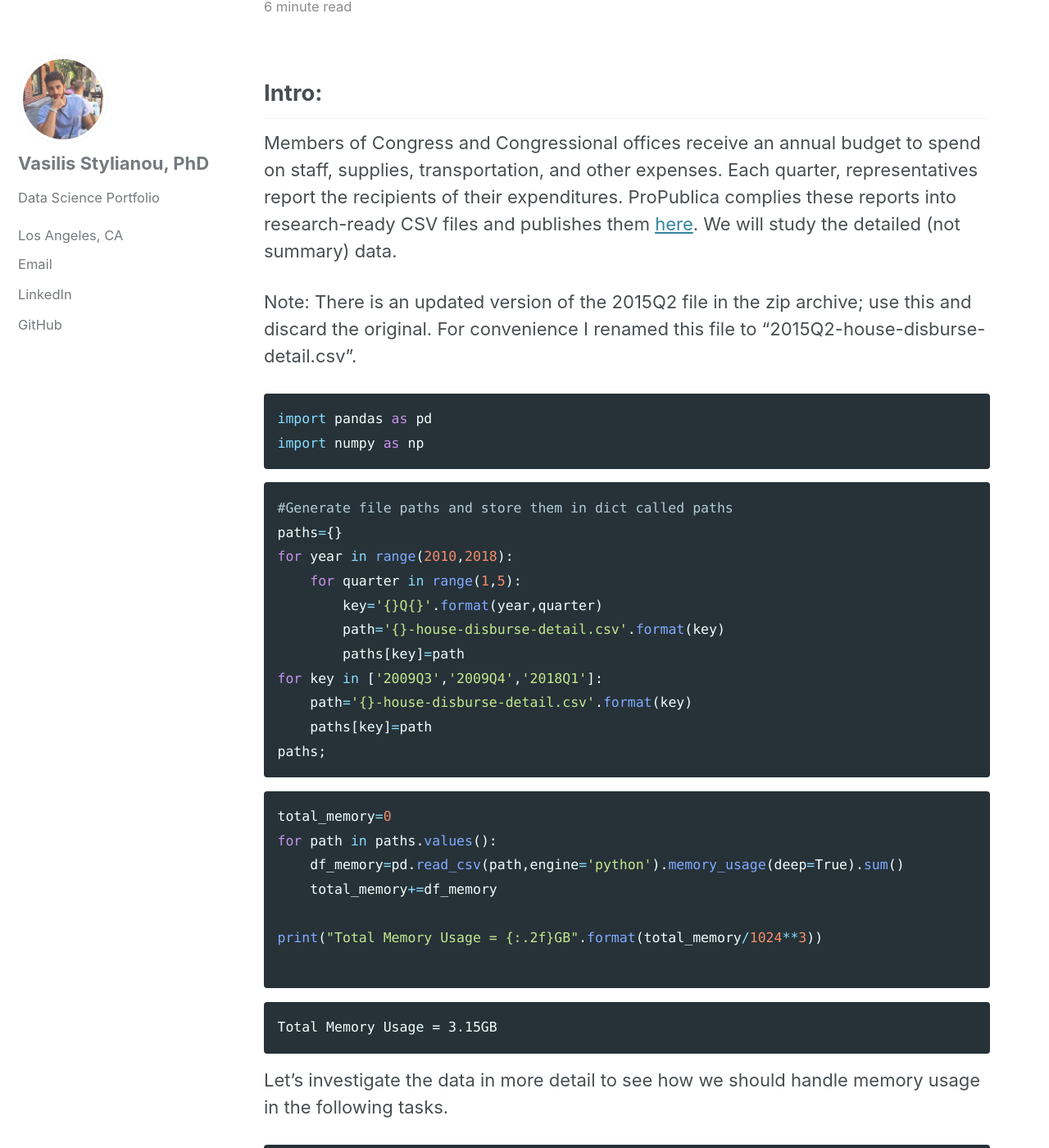
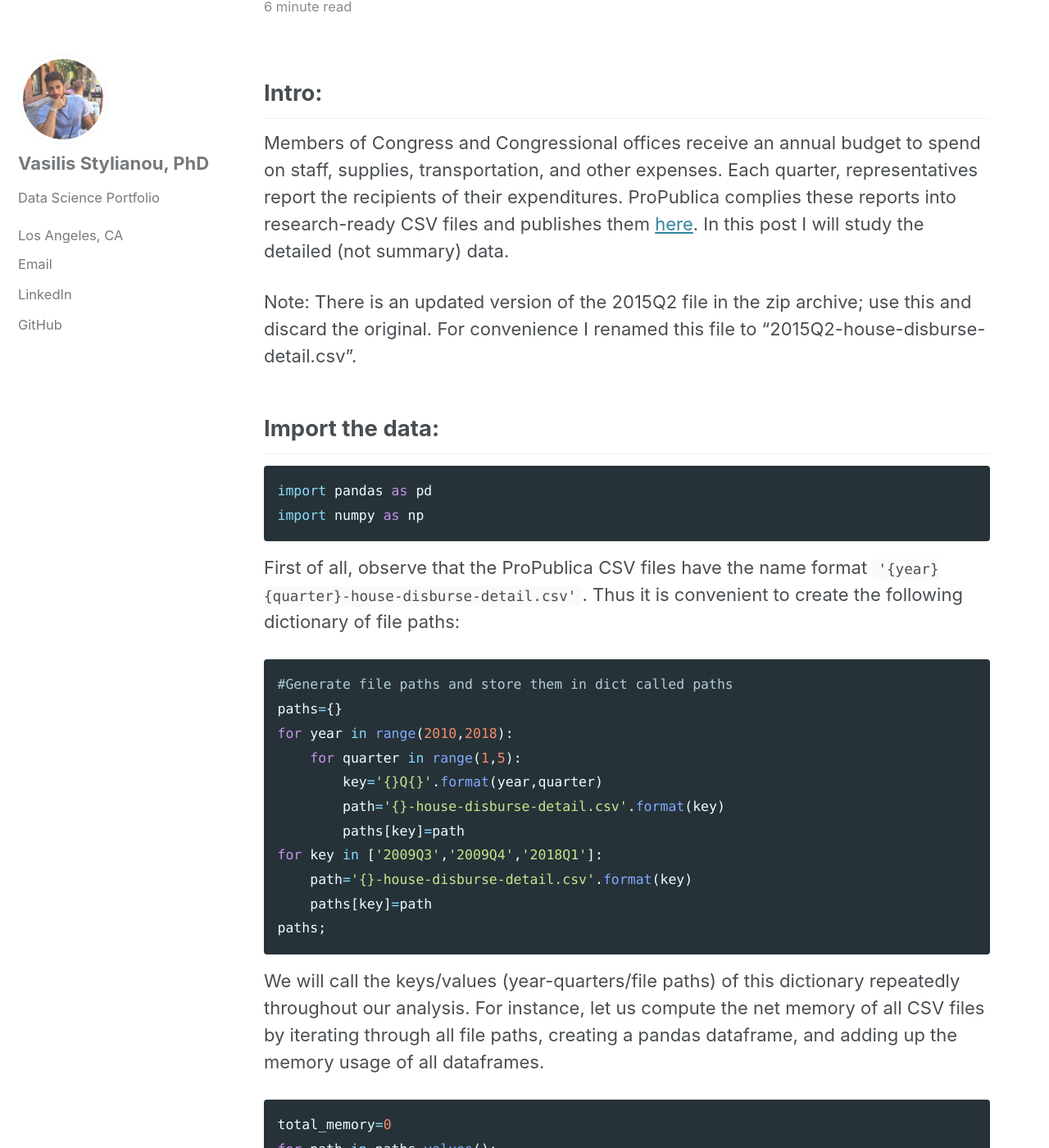
Before and after one commit to vasilis-stylianou/vasilis-stylianou.github.io, a Jekyll site: the page built from _posts/2018-07-15-expenditures.md, in a window 1280 px wide and 1400 px high, scrolled down 193 px. Shown: the whole window at 82% size. Built offline with Jekyll 4.4.1, drawn with Linux system fonts in a browser that asks for light colours; cached includes are drawn as plain includes.

Commit message:
Update 2018-07-15-expenditures.md

````diff
--- a/_posts/2018-07-15-expenditures.md
+++ b/_posts/2018-07-15-expenditures.md
@@ -6,16 +6,17 @@ excerpt: Data Analysis, Data Science, pandas, numpy
 ---
 ## Intro:
 
-Members of Congress and Congressional offices receive an annual budget to spend on staff, supplies, transportation, and other expenses. Each quarter, representatives report the recipients of their expenditures. ProPublica complies these reports into research-ready CSV files and publishes them [here](https://projects.propublica.org/represent/expenditures). We will study the detailed (not summary) data.
+Members of Congress and Congressional offices receive an annual budget to spend on staff, supplies, transportation, and other expenses. Each quarter, representatives report the recipients of their expenditures. ProPublica complies these reports into research-ready CSV files and publishes them [here](https://projects.propublica.org/represent/expenditures). In this post I will study the detailed (not summary) data.
 
 Note: There is an updated version of the 2015Q2 file in the zip archive; use this and discard the original. For convenience I renamed this file to "2015Q2-house-disburse-detail.csv".
 
-
+## Import the data:
 ```python
 import pandas as pd
 import numpy as np
 ```
 
+First of all, observe that the ProPublica CSV files have the name format ```'{year}{quarter}-house-disburse-detail.csv'```. Thus it is convenient to create the following dictionary of file paths:
 
 ```python
 #Generate file paths and store them in dict called paths
@@ -30,7 +31,7 @@ for key in ['2009Q3','2009Q4','2018Q1']:
     paths[key]=path
 paths;
 ```
-
+We will call the keys/values (year-quarters/file paths) of this dictionary repeatedly throughout our analysis. For instance, let us compute the net memory of all CSV files by iterating through all file paths, creating a pandas dataframe, and adding up the memory usage of all dataframes.
 
 ```python
 total_memory=0
````
